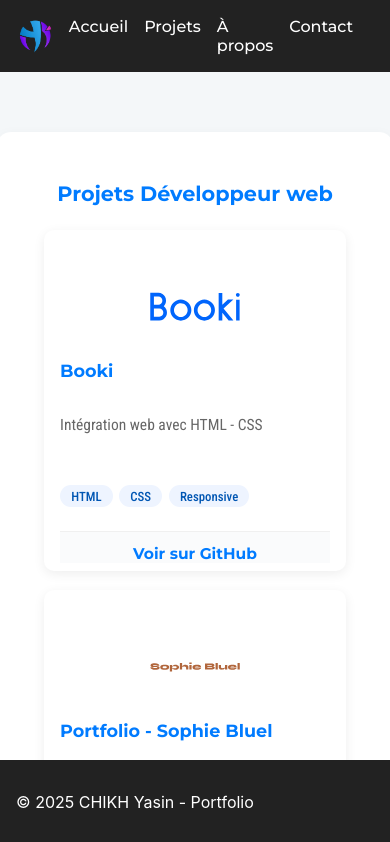
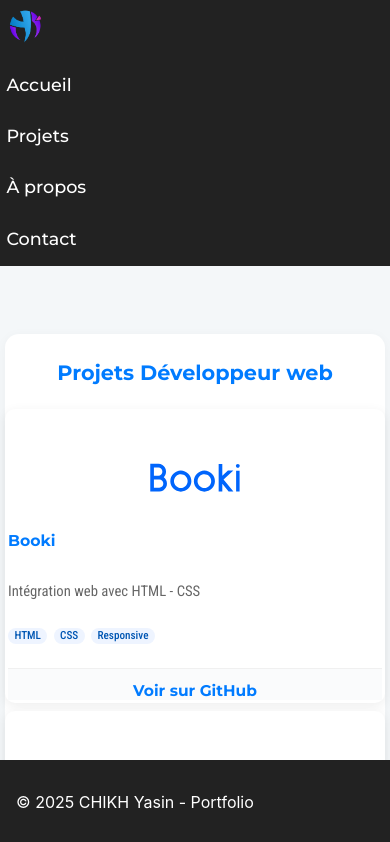
Before and after one commit to yass5602/Portfolio-Yasin, a React (Vite) app: page /projects in a window 390 px wide. Shown: the top 842 px of the page. Built offline with nearby package versions, Linux system fonts and the light colour scheme.

Commit message:
Réglage du responsive

```diff
--- a/src/styles/About.css
+++ b/src/styles/About.css
@@ -32,3 +32,32 @@
   color: #555;
   text-align: justify;
 }
+
+@media (max-width: 1024px) {
+  .about-section {
+    padding: 1.2rem;
+    max-width: 98vw;
+  }
+  .about-title {
+    font-size: 2rem;
+  }
+  .about-container {
+    padding: 1rem;
+  }
+}
+
+@media (max-width: 600px) {
+  .about-section {
+    padding: 0.5rem;
+  }
+  .about-title {
+    font-size: 1.2rem;
+    margin-bottom: 1.5rem;
+  }
+  .about-container-title {
+    font-size: 1.05rem;
+  }
+  .about-paragraph {
+    font-size: 0.98rem;
+  }
+}
--- a/src/styles/Contact.css
+++ b/src/styles/Contact.css
@@ -56,3 +56,33 @@
 .contact-button:hover {
   background-color: #0056b3;
 }
+
+@media (max-width: 1024px) {
+  .contact-section {
+    padding: 1.2rem;
+    max-width: 98vw;
+  }
+  .contact-title {
+    font-size: 1.4rem;
+  }
+}
+
+@media (max-width: 600px) {
+  .contact-section {
+    padding: 0.5rem;
+    max-width: 100vw;
+  }
+  .contact-title {
+    font-size: 1.1rem;
+    margin-bottom: 1rem;
+  }
+  .contact-input,
+  .contact-textarea {
+    font-size: 0.98rem;
+    padding: 0.5rem;
+  }
+  .contact-button {
+    font-size: 0.98rem;
+    padding: 0.7rem 1.2rem;
+  }
+}
--- a/src/styles/Home.css
+++ b/src/styles/Home.css
@@ -44,3 +44,36 @@
   color: #555;
   margin-bottom: 1rem;
 }
+
+@media (max-width: 1024px) {
+  .home-section {
+    flex-direction: column;
+    gap: 2rem;
+    padding: 3rem 1rem;
+  }
+  .home-text-container, .home-image-container {
+    max-width: 100%;
+    flex: unset;
+  }
+  .home-title {
+    font-size: 2.2rem;
+  }
+}
+
+@media (max-width: 600px) {
+  .home-section {
+    padding: 2rem 0.5rem;
+    gap: 1.2rem;
+  }
+  .home-title {
+    font-size: 1.4rem;
+    margin-bottom: 1rem;
+  }
+  .home-description {
+    font-size: 0.98rem;
+  }
+  .home-profile-image {
+    max-width: 180px;
+    height: auto;
+  }
+}
--- a/src/styles/Projects.css
+++ b/src/styles/Projects.css
@@ -10,3 +10,22 @@
 .projects-section {
   margin-bottom: 2rem;
 }
+
+@media (max-width: 1024px) {
+  .projects-section h2 {
+    font-size: 1.2rem;
+  }
+  .projects-section {
+    padding: 1rem 0.5rem;
+  }
+}
+
+@media (max-width: 600px) {
+  .projects-section h2 {
+    font-size: 1rem;
+  }
+  .projects-section {
+    margin-bottom: 1rem;
+    padding: 0.5rem 0.2rem;
+  }
+}
--- a/src/styles/global.css
+++ b/src/styles/global.css
@@ -213,3 +213,105 @@ footer {
 .github-link:hover {
     color: #0056b3;
 }
+
+@media (max-width: 1024px) {
+  header {
+    flex-direction: column;
+    align-items: flex-start;
+    padding: 0.7rem;
+  }
+  nav {
+    position: static;
+    transform: none;
+    width: 100%;
+    margin-top: 0.5rem;
+  }
+  .container {
+    padding-top: 80px;
+    padding-bottom: 60px;
+  }
+  .projects-vertical-sections {
+    padding: 1rem 0;
+    gap: 1.5rem;
+  }
+  .grid {
+    gap: 0.7rem;
+  }
+  .card {
+    min-height: 260px;
+    max-width: 98vw;
+    padding: 0.5rem 0.5rem 0.3rem 0.5rem;
+  }
+}
+
+@media (max-width: 600px) {
+  header {
+    flex-direction: column;
+    align-items: flex-start;
+    padding: 0.4rem;
+    position: relative;
+  }
+  nav {
+    position: static;
+    width: 100%;
+    background: none;
+    box-shadow: none;
+    height: auto;
+    transform: none;
+    transition: none;
+    display: flex;
+    align-items: flex-start;
+    justify-content: flex-start;
+    padding-top: 0;
+  }
+  nav ul {
+    flex-direction: column;
+    gap: 0.5rem;
+    align-items: flex-start;
+    padding-left: 0;
+    margin-top: 0.5rem;
+    width: 100%;
+  }
+  nav ul li {
+    font-size: 1.1rem;
+    width: 100%;
+  }
+  nav ul li a {
+    color: #fff;
+    font-size: 1.1rem;
+    padding: 0.7rem 0;
+    display: block;
+    width: 100%;
+  }
+  .container {
+    padding: 0.5rem;
+    padding-top: 60px;
+    padding-bottom: 40px;
+  }
+  .projects-vertical-sections {
+    padding: 0.5rem 0;
+    gap: 1rem;
+  }
+  .projects-section {
+    padding: 0.5rem 0.2rem;
+  }
+  .grid {
+    grid-template-columns: 1fr;
+    gap: 0.5rem;
+  }
+  .card {
+    min-height: 180px;
+    max-width: 100vw;
+    padding: 0.3rem 0.2rem 0.2rem 0.2rem;
+  }
+  .card-content h3 {
+    font-size: 0.98rem;
+  }
+  .card-content p {
+    font-size: 0.92rem;
+  }
+  .skills-list li {
+    font-size: 0.7rem;
+    padding: 0.1rem 0.4rem;
+  }
+}
```
